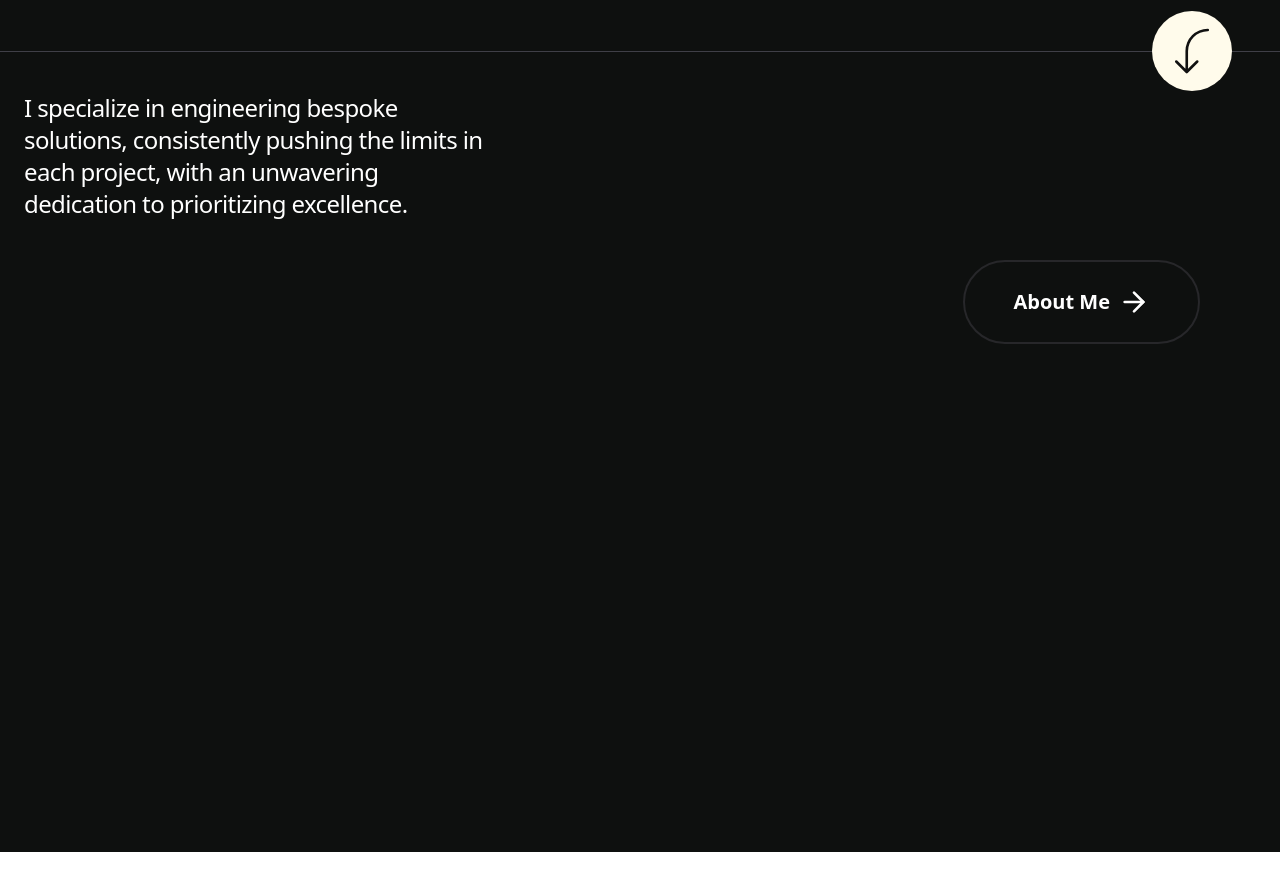
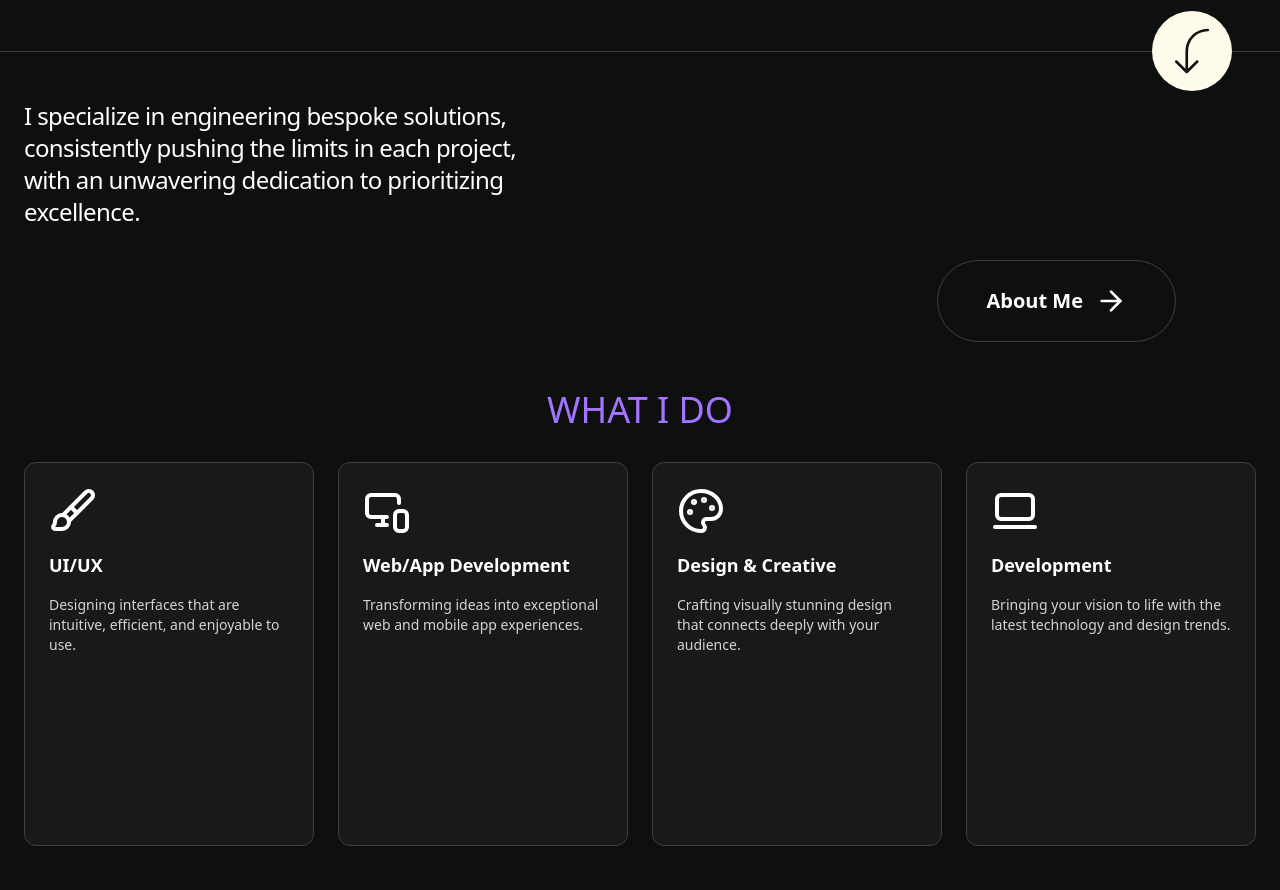
Before and after one commit to Soumojit08/portfolio-react, a React (Vite) app: page / in a window 1280 px wide. Shown: the part 1392-2282 px from the top of the page. Before the commit the page ends 2244 px from the top, so only its background shows below. Built offline with nearby package versions, Linux system fonts and the light colour scheme.

Commit message:
Card in process

```diff
--- a/src/components/About.jsx
+++ b/src/components/About.jsx
@@ -1,10 +1,49 @@
 import { motion } from "framer-motion";
-import { ArrowRight } from "lucide-react";
+import {
+  ArrowRight,
+  Brush,
+  MonitorSmartphone,
+  Palette,
+  Laptop2,
+} from "lucide-react";
 
 const About = () => {
+  const cards = [
+    {
+      id: 1,
+      color: "#00BAD5",
+      Icon: Brush,
+      role: "UI/UX",
+      desc: "Designing interfaces that are intuitive, efficient, and enjoyable to use.",
+    },
+    {
+      id: 2,
+      color: "#9D95FF",
+      Icon: MonitorSmartphone,
+      role: "Web/App Development",
+      desc: "Transforming ideas into exceptional web and mobile app experiences.",
+    },
+    {
+      id: 3,
+      color: "#FEC5FB",
+      Icon: Palette,
+      role: "Design & Creative",
+      desc: "Crafting visually stunning design that connects deeply with your audience.",
+    },
+    {
+      id: 4,
+      color: "#FF8709",
+      Icon: Laptop2,
+      role: "Development",
+      desc: "Bringing your vision to life with the latest technology and design trends.",
+    },
+  ];
+
   return (
-    <section className="bg-[#0E100F] text-white min-h-screen">
-      <div className="text px-6 py-10 w-[40%]">
+    <section className="bg-[#0E100F] text-white min-h-screen px-6 py-12">
+      <div className="mx-auto">
+        {/* Intro text */}
+        <div className="mb-8 w-full md:w-2/5">
           <h3 className="text-2xl tracking-tight leading-8">
             I specialize in engineering bespoke solutions, consistently pushing
             the limits in each project, with an unwavering dedication to
@@ -12,16 +51,44 @@ const About = () => {
           </h3>
         </div>
 
-      <div className="flex items-center justify-end w-full px-20">
+        {/* CTA aligned to right */}
+        <div className="flex justify-end mb-12 pr-20">
           <motion.button
             drag
             dragConstraints={{ left: 10, right: 10, top: 0, bottom: 0 }}
             whileHover={{ backgroundColor: "#ffffe3", color: "#111" }}
-          className="bg-transparent py-6 px-12 font-semibold border-2 border-zinc-800 rounded-full text-lg cursor-pointer flex items-center gap-2 relative overflow-hidden"
+            className="bg-transparent py-6 px-12 font-semibold border border-zinc-700 rounded-full text-lg cursor-pointer flex items-center gap-3"
+            aria-label="About me"
           >
             <span className="relative z-10 text-xl">About Me</span>
-          <ArrowRight size={32}/>
+            <ArrowRight size={32} />
           </motion.button>
+        </div>
+
+        {/* Section title */}
+        <h2 className="uppercase text-4xl text-[#A374FF] text-center mb-8">
+          what i do
+        </h2>
+
+        {/* Cards grid: responsive */}
+        <div className="grid gap-6 grid-cols-1 sm:grid-cols-2 lg:grid-cols-4">
+          {cards.map((card) => {
+            const Icon = card.Icon;
+            return (
+              <motion.article
+                key={card.id}
+                whileHover={{ y: -6 }}
+                transition={{ type: "spring", stiffness: 120 }}
+                className="bg-[#191917] rounded-xl border h-96 border-zinc-700 p-6 flex flex-col gap-4 justify-end"
+                aria-label={card.role}
+              >
+                <Icon size={48} />
+                <h3 className="text-lg font-semibold ">{card.role}</h3>
+                <p className="text-sm text-zinc-300 flex-1">{card.desc}</p>
+              </motion.article>
+            );
+          })}
+        </div>
       </div>
     </section>
   );
```
Lines whose indentation alone changed are shown as unchanged.
